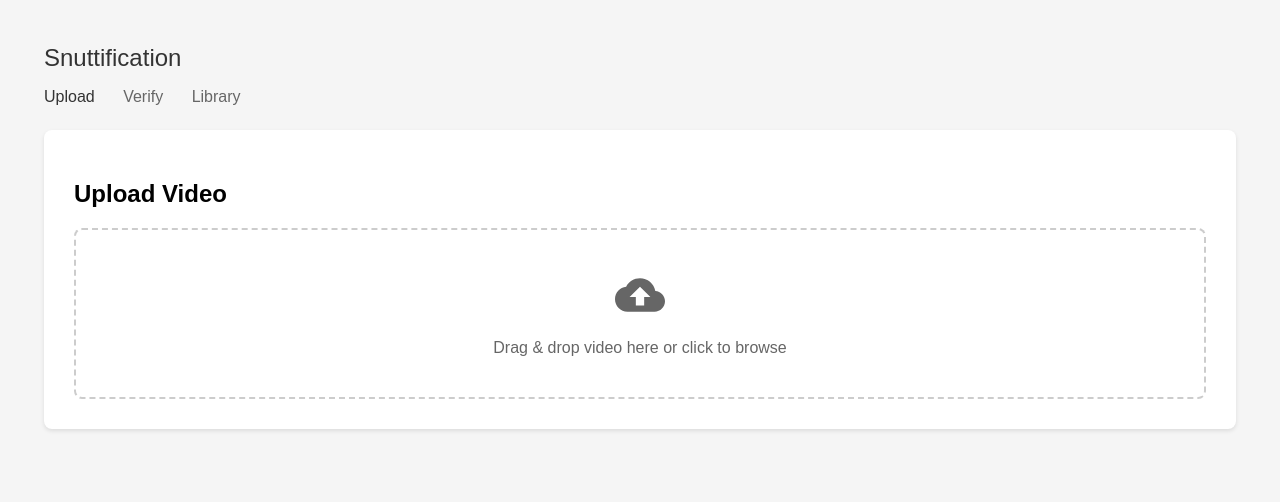
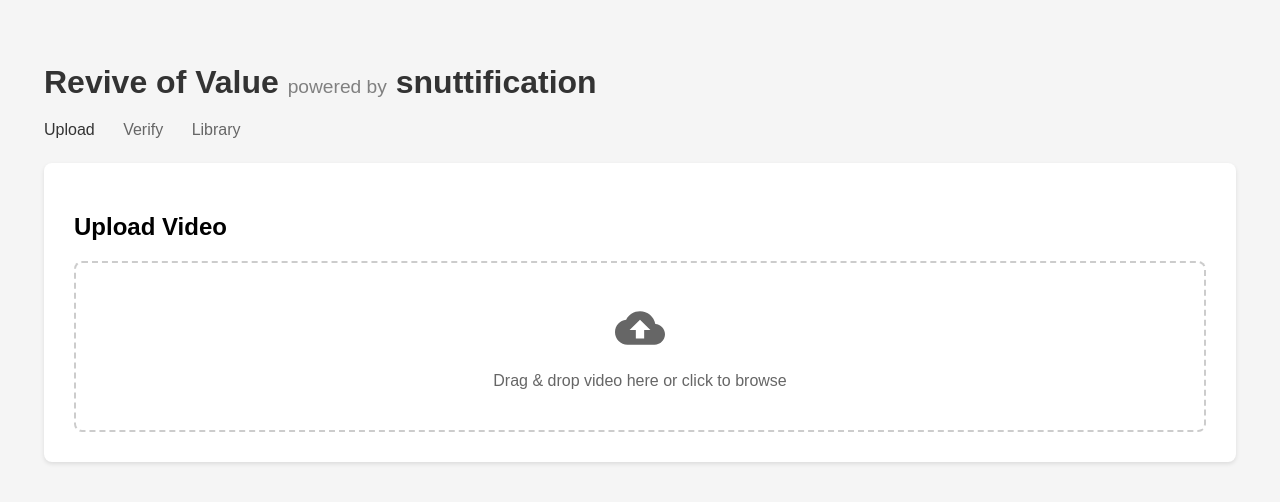
Before and after one commit to circularmachines/VideoSnippets2, a plain HTML site: page static/index.html in a window 1280 px wide. Drawn offline with Linux system fonts and the light colour scheme.

Commit message:
powered by...

```diff
--- a/static/css/styles.css
+++ b/static/css/styles.css
@@ -18,10 +18,16 @@ header {
 }
 
 header h1 {
-    margin: 0 0 16px 0;
-    font-size: 24px;
-    font-weight: 500;
+    margin: 0;
+    padding: 20px 0;
     color: #333;
+}
+
+header h1 i {
+    font-size: 0.6em;
+    opacity: 0.6;
+    font-weight: normal;
+    font-style: normal;
 }
 
 nav {
--- a/static/index.html
+++ b/static/index.html
@@ -9,7 +9,7 @@
 <body>
     <div class="container">
         <header>
-            <h1>Snuttification</h1>
+            <h1>Revive of Value <i>powered by</i> snuttification</h1>
             <nav>
                 <a href="/" class="active">Upload</a>
                 <a href="/verify">Verify</a>
```
Also changed, not shown: static/library.html (+1 -1 lines), static/verify.html (+14 -1 lines).
